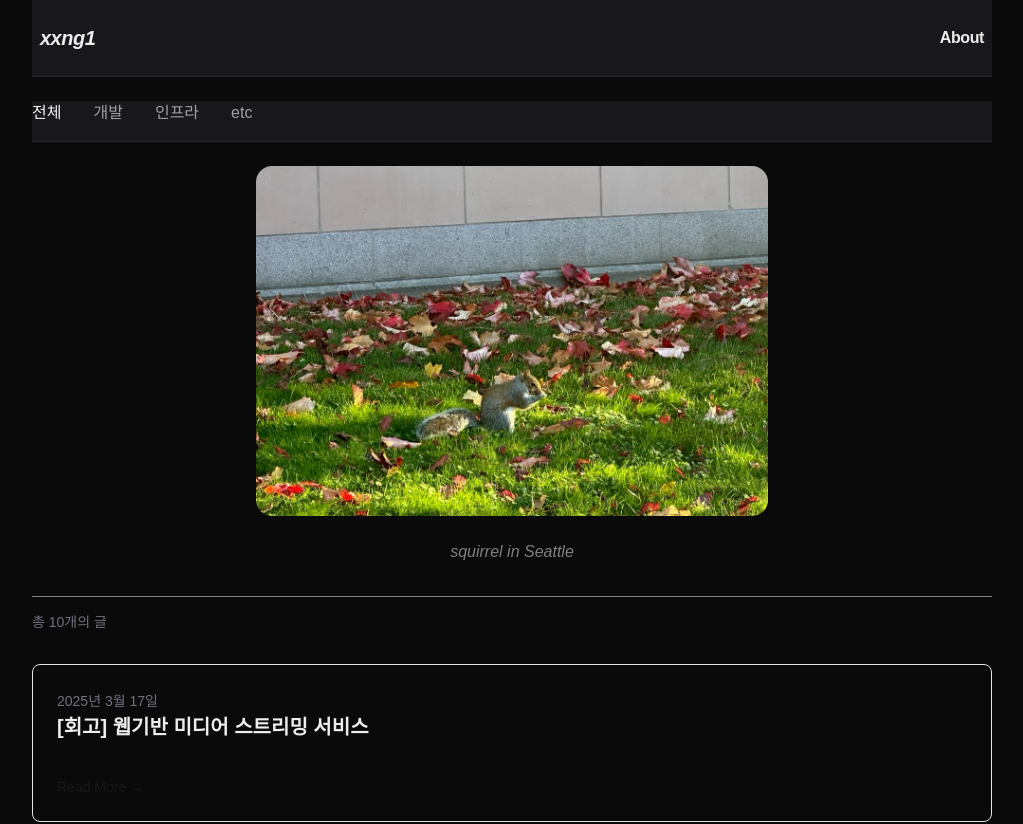
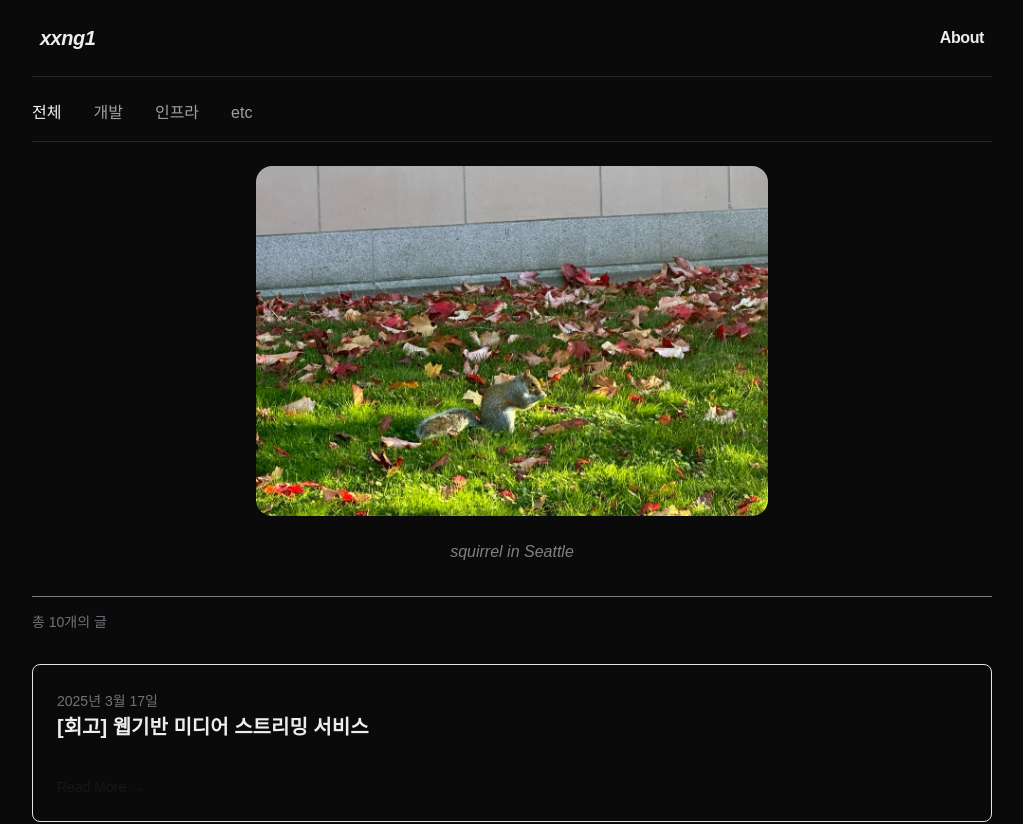
Before and after one commit to xxng1/xxng1-blog, a Next.js app: page / in a window 1280 px wide. Shown: the top 824 px of the page, without its empty margins (128-1151 px from the left). Built offline with nearby package versions, Linux system fonts and the light colour scheme.

Commit message:
헤더 색깔변경 (+ darkmode media 삭제 )

```diff
--- a/src/app/layout.tsx
+++ b/src/app/layout.tsx
@@ -37,7 +37,7 @@ export default function RootLayout({
         <div className="max-w-5xl mx-auto px-4 sm:px-6 lg:px-8">
 
 
-<header className="flex flex-col py-6 border-b border-zinc-800 sticky top-0 bg-zinc-900 z-10">
+<header className="flex flex-col py-6 border-b border-zinc-800 sticky top-0 bg-background z-10">
   <div className="flex justify-between items-center">
     <div className="flex items-center space-x-4 ml-2">
       <Link href="/" className="text-xl font-bold italic tracking-tight hover:text-zinc-400 transition">
@@ -53,7 +53,7 @@ export default function RootLayout({
 </header>
 
           <main className="py-10">
-            <div className="sticky top-[72px] bg-zinc-900 z-10 border-b border-zinc-800 mb-6 pb-4">
+            <div className="sticky top-[72px] bg-background z-10 border-b border-zinc-800 mb-6 pb-4">
               {/* <h2 className="text-2xl font-bold mb-4">전체 글</h2> */}
               <Navigation />
             </div>
--- a/tailwind.config.js
+++ b/tailwind.config.js
@@ -1,15 +1,18 @@
 /** @type {import('tailwindcss').Config} */
 module.exports = {
-  darkMode: 'media', // 항상 다크모드 사용
   content: [
     './src/pages/**/*.{js,ts,jsx,tsx,mdx}',
     './src/components/**/*.{js,ts,jsx,tsx,mdx}',
     './src/app/**/*.{js,ts,jsx,tsx,mdx}',
   ],
   theme: {
-    extend: {},
+    extend: {
+      colors: {
+        background: '#0a0a0a',
+      },
+    },
   },
   plugins: [
     require('@tailwindcss/typography'),
   ],
-}
+};
```
